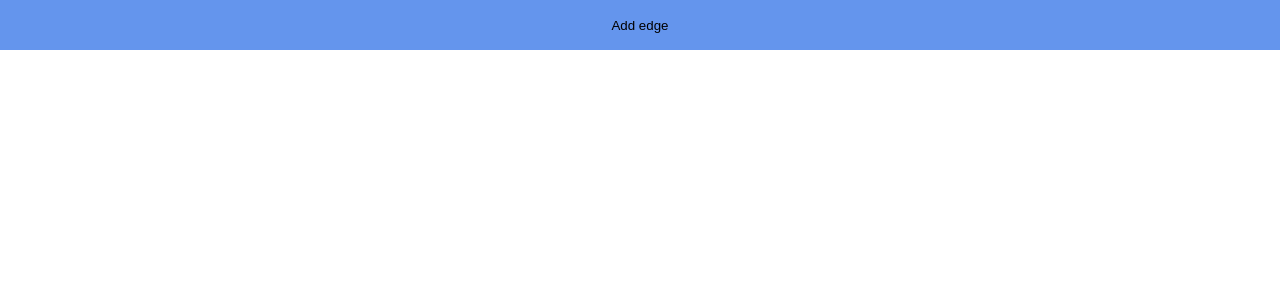
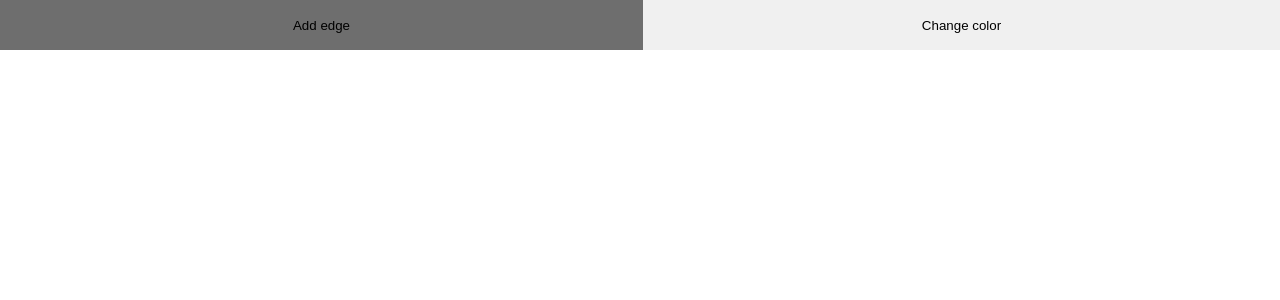
Before and after one commit to norhus/regulatory-networks-editor, a React (Create React App) app: page / in a window 1280 px wide. Shown: the top 300 px of the page. Built offline with nearby package versions, Linux system fonts and the light colour scheme.

Commit message:
feature: Elements color change

```diff
--- a/package.json
+++ b/package.json
@@ -17,6 +17,7 @@
     "cytoscape-edgehandles": "^4.0.1",
     "prettier": "^3.2.4",
     "react": "^18.2.0",
+    "react-colorful": "^5.6.1",
     "react-dom": "^18.2.0",
     "react-scripts": "^5.0.1",
     "typescript": "^4.9.5",
--- a/src/App.css
+++ b/src/App.module.css
@@ -1,4 +1,4 @@
-.App {
+.app {
     width: 100vw;
     height: 100vh;
     overflow: hidden;
--- a/src/App.tsx
+++ b/src/App.tsx
@@ -1,10 +1,10 @@
 import React from "react"
-import "./App.css"
+import classes from "./App.module.css"
 import Main from "./components/Main"
 
 const App: React.FC = () => {
     return (
-        <div className="App">
+        <div className={classes.app}>
             <Main />
         </div>
     )
--- a/src/components/Main.tsx
+++ b/src/components/Main.tsx
@@ -1,5 +1,4 @@
 import React, { useState } from "react"
-// import OldBoard from "./board/OldBoard"
 // import Menu from "./menu/Menu"
 import cytoscape from "cytoscape"
 import Board from "./board/Board"
--- a/src/components/board/Board.css
+++ /dev/null
@@ -1,4 +0,0 @@
-.board {
-    width: 100%;
-    height: 100%;
-}
--- /dev/null
+++ b/src/components/board/Board.module.css
@@ -0,0 +1,19 @@
+.board {
+    width: 100%;
+    height: 100%;
+}
+
+.overlay {
+    position: fixed;
+    display: flex;
+    width: 100%;
+    height: 100%;
+    top: 0;
+    left: 0;
+    right: 0;
+    bottom: 0;
+    background-color: rgba(0,0,0,0.5);
+    z-index: 2;
+    place-content: center;
+    place-items: center;
+}
--- a/src/components/board/Board.tsx
+++ b/src/components/board/Board.tsx
@@ -1,14 +1,18 @@
 import React, { useEffect, useRef, useState } from "react"
 import cytoscape from "cytoscape"
-import "./Board.css"
+import classes from "./Board.module.css"
 // import edgeHandles from "cytoscape-edgehandles";
 import Menu from "../menu/Menu"
+import { Simulate } from "react-dom/test-utils"
 
 // cytoscape.use(edgeHandles);
 
 const Board = () => {
+    const [cy, setCy] = useState<cytoscape.Core>()
+    const [isPickingColor, setIsPickingColor] = useState(false)
+    const [color, setColor] = useState<string>("999999")
+
     const graphRef = useRef(null)
-    const [cy, setCy] = useState<cytoscape.Core>()
     const selectedNodes = useRef<string[]>([])
 
     const initCytoscape = () => {
@@ -46,6 +50,10 @@ const Board = () => {
 
         cy?.on("unselect", "node", (e) => {
             selectedNodes.current = selectedNodes.current.filter((node) => node !== e.target.data().id)
+        })
+
+        cy?.on("mousedown", (e) => {
+            setIsPickingColor(false)
         })
 
         setCy(cy)
@@ -100,18 +108,33 @@ const Board = () => {
         }
     }
 
-    const changeColor = () => {
-        cy?.elements(":selected").style({
-            "background-color": "red",
-            "line-color": "red",
+    const onColorChange = (color: string) => {
+        setColor(color)
+    }
+
+    const onConfirmColor = () => {
+        console.log(cy?.nodes().style())
+        cy?.nodes(":selected").style({
+            "background-color": color,
         })
+        cy?.edges(":selected").style({
+            "line-color": color,
+        })
+        setIsPickingColor(false)
     }
 
     return (
-        <>
-            <Menu addEdge={addEdge} changeColor={changeColor} />
-            <div className={"board"} ref={graphRef} id={"cyBoard"} />
-        </>
+        <React.Fragment>
+            <Menu
+                onAddEdgeClick={addEdge}
+                isPickingColor={isPickingColor}
+                color={color}
+                onChangeColorClick={() => setIsPickingColor(!isPickingColor)}
+                onColorChange={onColorChange}
+                onConfirmColor={onConfirmColor}
+            />
+            <div className={classes.board} ref={graphRef} id={"cyBoard"} />
+        </React.Fragment>
     )
 }
 
--- a/src/components/menu/Button.tsx
+++ b/src/components/menu/Button.tsx
@@ -1,5 +1,5 @@
 import React from "react"
-import "./Menu.css"
+import classes from "./Menu.module.css"
 
 interface Props {
     title: string
@@ -9,7 +9,7 @@ interface Props {
 
 const Button: React.FC<Props> = ({ title, onClick = undefined, disabled = false }) => {
     return (
-        <button className={"button"} onClick={onClick} disabled={disabled}>
+        <button className={classes.button} onClick={onClick} disabled={disabled}>
             {title}
         </button>
     )
--- a/src/components/menu/Menu.css
+++ /dev/null
@@ -1,16 +0,0 @@
-.menu {
-    display: flex;
-    height: 50px;
-}
-
-.button {
-    width: 100%;
-    height: 100%;
-    border: none;
-    justify-content: center;
-    align-items: center;
-}
-
-.button:hover {
-    background-color: cornflowerblue;
-}
--- /dev/null
+++ b/src/components/menu/Menu.module.css
@@ -0,0 +1,74 @@
+.menu {
+    display: flex;
+    height: 50px;
+}
+
+.button {
+    width: 100%;
+    height: 100%;
+    border: none;
+    justify-content: center;
+    align-items: center;
+    background-color: #F0F0F0FF;
+}
+
+.button:hover {
+    background-color: #6e6e6e;
+    cursor: pointer;
+}
+
+.colorPickerContainer {
+    display: flex;
+    flex-wrap: wrap;
+    width: 100%;
+    justify-content: center;
+}
+
+.colorPickerSubContainer {
+    display: flex;
+    flex-wrap: wrap;
+    background-color: #F0F0F0FF;
+    border-radius: 9px;
+    z-index: 1;
+    box-shadow: 0 6px 12px rgba(0, 0, 0, 0.15);
+    max-width: 300px;
+    place-content: center;
+}
+
+.colorPicker {
+    width: 100% !important;
+}
+
+.colorPickerSwatches {
+    display: flex;
+    padding: 12px;
+    flex-wrap: wrap;
+}
+
+.swatch {
+    width: 24px;
+    height: 24px;
+    margin: 4px;
+    border: none;
+    padding: 0;
+    border-radius: 4px;
+    cursor: pointer;
+    outline: none;
+}
+
+.colorPickerConfirmButton {
+    display: block;
+    width: 100%;
+    height: 30px;
+    border: none;
+    justify-content: center;
+    align-items: center;
+    background-color: #F0F0F0FF;
+    margin: 4px;
+    border-radius: 4px;
+}
+
+.colorPickerConfirmButton:hover {
+    background-color: #6e6e6e;
+    cursor: pointer;
+}
--- a/src/components/menu/Menu.tsx
+++ b/src/components/menu/Menu.tsx
@@ -1,19 +1,53 @@
-import React from "react";
-import "./Menu.css";
-import Button from "./Button";
+import React, { useState } from "react"
+import classes from "./Menu.module.css"
+import Button from "./Button"
+import { HexColorPicker } from "react-colorful"
 
 interface Props {
-  addEdge: () => void;
-  changeColor: () => void;
+    onAddEdgeClick: () => void
+    onChangeColorClick: () => void
+    color: string
+    isPickingColor: boolean
+    onColorChange: (color: string) => void
+    onConfirmColor: () => void
 }
 
-const Menu: React.FC<Props> = ({ addEdge, changeColor }) => {
-  return (
-    <div className={"menu"}>
-      <Button title={"Add edge"} onClick={addEdge} />
-      {/*<Button title={"Change color"} onClick={changeColor} />*/}
-    </div>
-  );
-};
+const presetColors = ["#ff0000", "#ff9100", "#ffff00", "#40ff00", "#00ffea", "#0048ff", "#a100ff", "#ff00ea"]
 
-export default Menu;
+const Menu: React.FC<Props> = ({
+    onAddEdgeClick,
+    onChangeColorClick,
+    color,
+    isPickingColor,
+    onColorChange,
+    onConfirmColor,
+}) => {
+    return (
+        <div className={classes.menu}>
+            <Button title={"Add edge"} onClick={onAddEdgeClick} />
+            <div className={classes.colorPickerContainer}>
+                <Button title={"Change color"} onClick={onChangeColorClick} />
+                {isPickingColor && (
+                    <div className={classes.colorPickerSubContainer}>
+                        <HexColorPicker className={classes.colorPicker} onChange={onColorChange} color={color} />
+                        <div className={classes.colorPickerSwatches}>
+                            {presetColors.map((presetColor) => (
+                                <button
+                                    key={presetColor}
+                                    className={classes.swatch}
+                                    style={{ backgroundColor: presetColor }}
+                                    onClick={() => onColorChange(presetColor)}
+                                />
+                            ))}
+                        </div>
+                        <button onClick={onConfirmColor} className={classes.colorPickerConfirmButton}>
+                            Confirm
+                        </button>
+                    </div>
+                )}
+            </div>
+        </div>
+    )
+}
+
+export default Menu
```
Also changed, not shown: src/components/board/OldBoard.tsx (deleted, +0 -74 lines), 1 other file (tests, documents, lock files or other folders).
